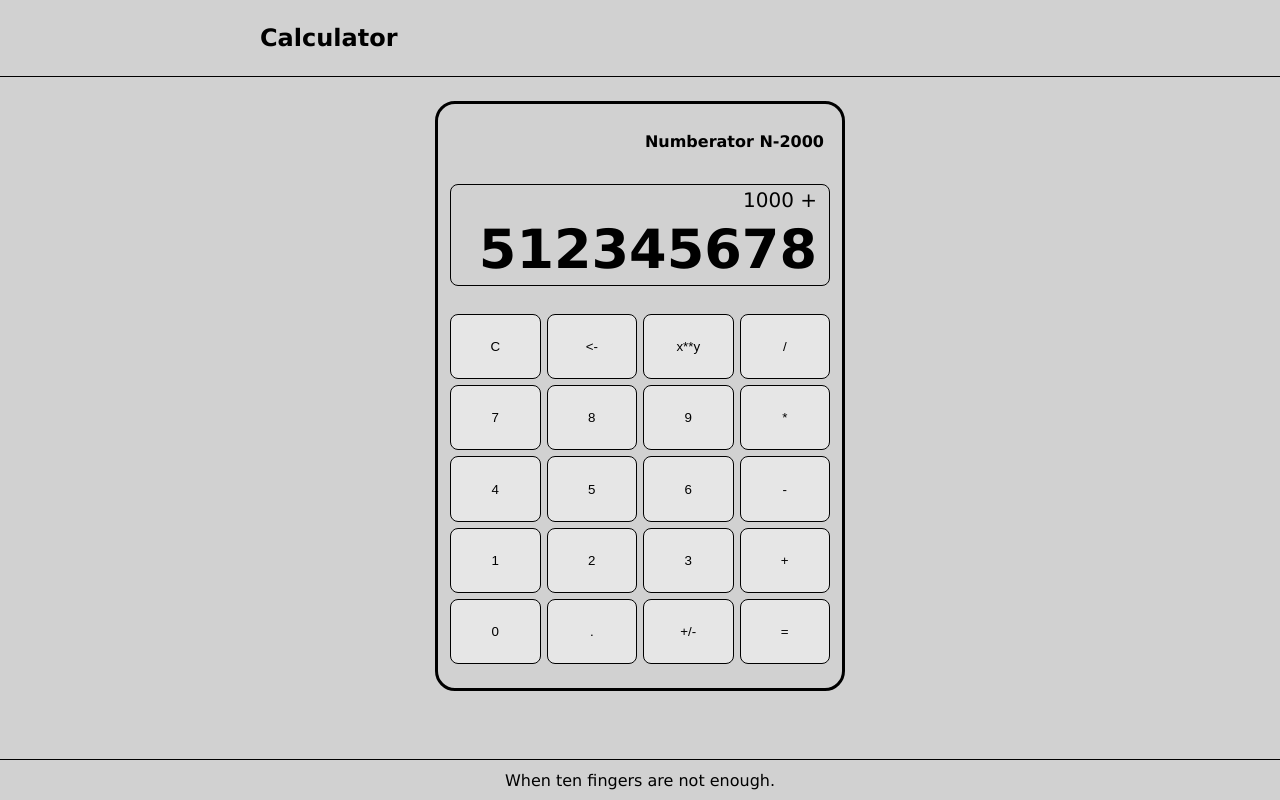
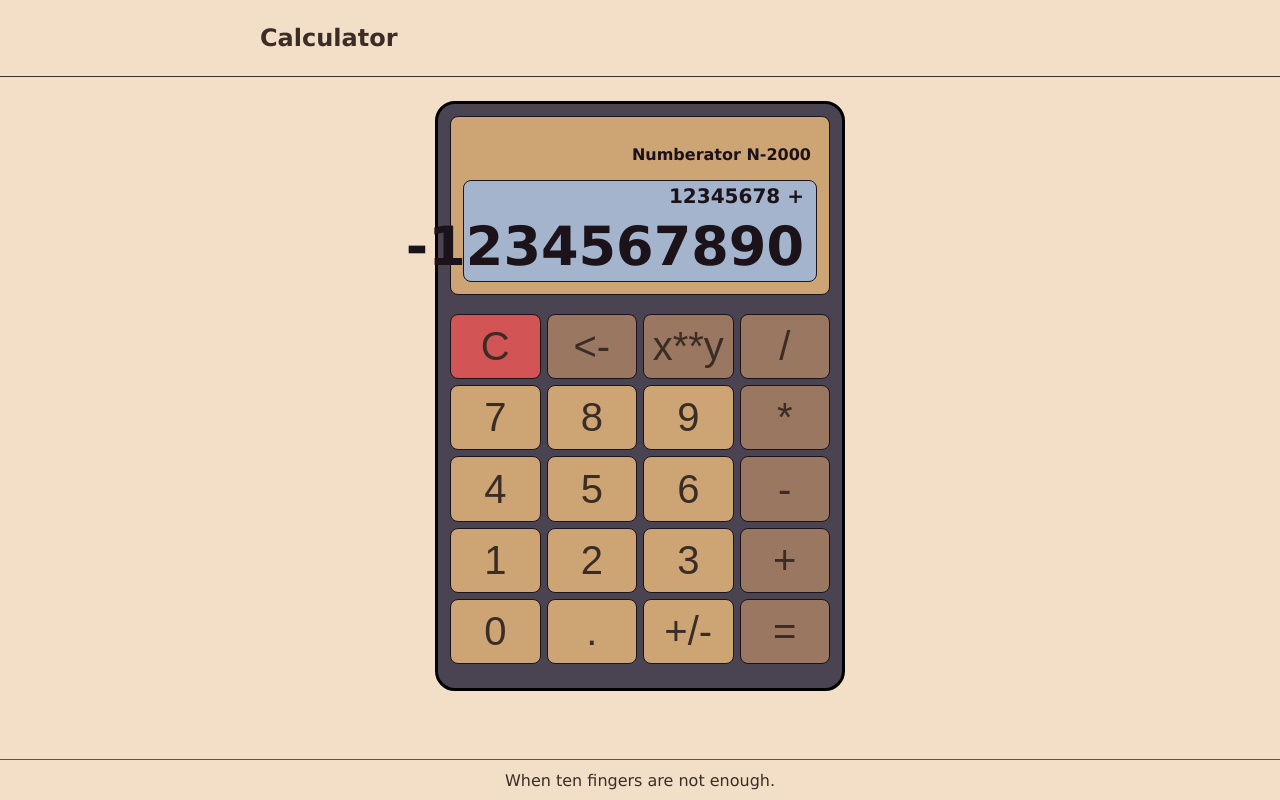
Before and after one commit to Vital-uK/Calculator, a plain HTML site: page index.html in a window 1280 px wide. Drawn offline with Linux system fonts and the light colour scheme.

Commit message:
fixed colors

```diff
--- a/index.html
+++ b/index.html
@@ -18,40 +18,41 @@
     <div class="calc-container">
         <div class="calculator">
             <div class="calc-header">
-                <p>Numberator N-2000</p>
+                <p class="calc-nodel">Numberator N-2000</p>
+                <div class="screen">
+                    <div class="upper-screen">12345678 +</div>
+                    <div class="main-screen">-1234567890</div>
+                </div>
             </div>
-            <div class="screen">
-                <div class="upper-screen">1000 +</div>
-                <div class="main-screen">512345678</div>
-            </div>
+
             <div class="button-container">
                 <div class="button-column">
-                    <button class="calc-button">C</button>
+                    <button class="calc-button" id="clear">C</button>
                     <button class="calc-button">7</button>
                     <button class="calc-button">4</button>
                     <button class="calc-button">1</button>
                     <button class="calc-button">0</button>
                 </div>
                 <div class="button-column">
-                    <button class="calc-button"><-</button>
+                    <button class="calc-button brown"><-</button>
                     <button class="calc-button">8</button>
                     <button class="calc-button">5</button>
                     <button class="calc-button">2</button>
                     <button class="calc-button">.</button>
                 </div>
                 <div class="button-column">
-                    <button class="calc-button">x**y</button>
+                    <button class="calc-button brown">x**y</button>
                     <button class="calc-button">9</button>
                     <button class="calc-button">6</button>
                     <button class="calc-button">3</button>
                     <button class="calc-button">+/-</button>
                 </div>
                 <div class="button-column">
-                    <button class="calc-button">/</button>
-                    <button class="calc-button">*</button>
-                    <button class="calc-button">-</button>
-                    <button class="calc-button">+</button>
-                    <button class="calc-button">=</button>
+                    <button class="calc-button brown">/</button>
+                    <button class="calc-button brown">*</button>
+                    <button class="calc-button brown">-</button>
+                    <button class="calc-button brown">+</button>
+                    <button class="calc-button brown">=</button>
                 </div>
             </div>
         </div>
--- a/style.css
+++ b/style.css
@@ -4,11 +4,11 @@ body {
     margin: 0px;
     font-family: Verdana, Geneva, Tahoma, sans-serif;
     min-height: 100vh;
-    background: #d1d1d1;
+    background: #f3dfc8;
 }
 
 .header {
-    border-bottom: 1px solid;
+    border-bottom: 1px solid #3b2d25;
 }
 
 .width-container {
@@ -25,13 +25,22 @@ body {
     font-size: 16px;
     font-weight: 900;
     text-align: end;
-    padding-right: 6px;
+    padding: 12px;
+    color: #1C121A;
+    border: 1px solid #1C121A;
+    border-radius: 8px;
+    background: #CDA474;
+}
+
+.calc-nodel {
+    margin-right: 6px;
 }
 
 .screen {
     height: 100px;
-    border: 1px solid;
+    border: 1px solid #1C121A;
     border-radius: 8px;
+    background: #A4B4CD;
 }
 
 .upper-screen, .main-screen {
@@ -39,6 +48,7 @@ body {
     align-items: center;
     justify-content: flex-end;
     padding: 0 12px;
+    color: #1C121A;
 
 }
 
@@ -68,6 +78,7 @@ body {
     height: 560px;
     border: 3px solid;
     border-radius: 20px;
+    background: #494352;
     margin: 24px;
     padding: 12px;
 }
@@ -90,16 +101,28 @@ body {
 
 .calc-button {
     flex: 1;
-    background: rgb(230, 230, 230);
     box-sizing: border-box;
-    border: 1px solid;
+    border: 1px solid #1C121A;
+    background: #CDA474;
     border-radius: 8px;
+    font-weight: 500;
+    font-size: 40px;
+    color: #3b2d25;
+}
+
+.calc-button.brown {
+    background: #9A7761;
+}
+
+#clear {
+    background: #D25454;
 }
 
 .logo {
     font-size: 24px;
     font-weight: 900;
     margin-right: 6px;
+    color: #3b2d25;
 }
 
 
@@ -109,5 +132,6 @@ body {
     align-items: center;
     font-size: 16px;
     height: 40px;
-    border-top: 1px solid;
+    border-top: 1px solid #5A5266;
+    color: #3b2d25;
 }
```
